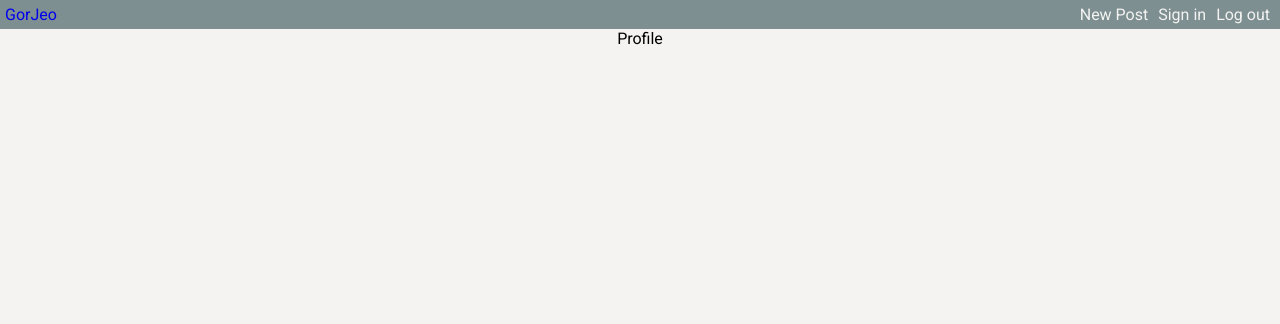
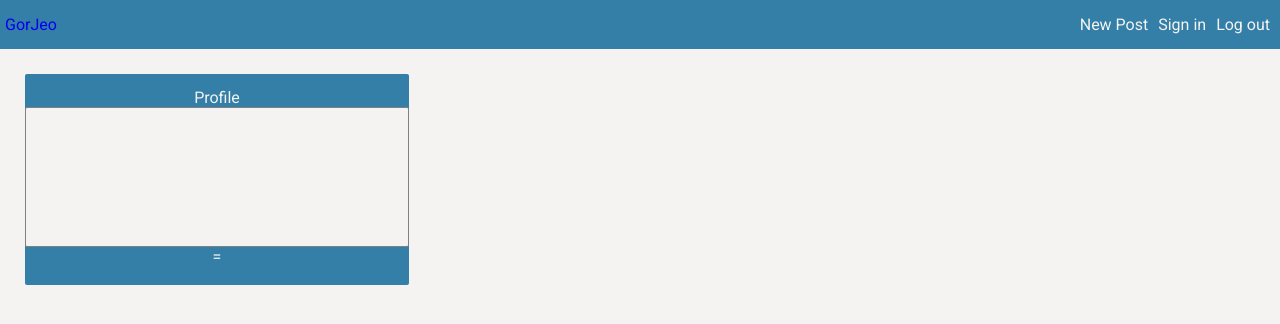
Before and after one commit to Juan321654/gorjeo, a React (Create React App) app in the folder client/: page / in a window 1280 px wide. Shown: the top 324 px of the page. Built offline with nearby package versions, Linux system fonts and the light colour scheme; the HTML template or start-up script is replaced by a standard one.

Commit message:
profile container done

```diff
--- a/client/src/screens/Layout/Layout.css
+++ b/client/src/screens/Layout/Layout.css
@@ -2,8 +2,9 @@
     display: flex;
     flex-direction: row;
     justify-content: space-between;
-    padding: 5px;
-    background-color: #7e8f91;
+    padding: 15px 5px 15px 5px;
+    /* background-color: #7e8f91; */
+    background-color: #347fa8;
     /* background-color: #122759; */
     color: #f4f3f2;
     text-decoration: none;
--- a/client/src/screens/Profile/Profile.css
+++ b/client/src/screens/Profile/Profile.css
@@ -0,0 +1,22 @@
+.big-cont-pro{
+    margin: 25px;
+    max-width: 30vw;
+    height: 183px;
+    padding: 14px 0;
+    background-color: #347fa8;
+    box-shadow: 0px 0px 0px 1px;
+    color:  #f4f3f2;
+    border-radius: 2px;
+}
+
+.head-cont-pro {
+    background-color: #f4f3f2;
+    height: 138px;
+    border: thin solid gray;
+    border-radius: 2px;
+}
+
+/* .mid-cont-pro{
+    background-color: #347fa8;
+    height: 45px;
+} */
--- a/client/src/screens/Profile/Profile.jsx
+++ b/client/src/screens/Profile/Profile.jsx
@@ -3,8 +3,10 @@ import './Profile.css'
 
 export default function Profile() {
     return (
-        <div>
+        <div className="big-cont-pro">
             Profile
+            <div className="head-cont-pro">-</div>
+            <div className="mid-cont-pro">=</div>
         </div>
     )
 }
```
